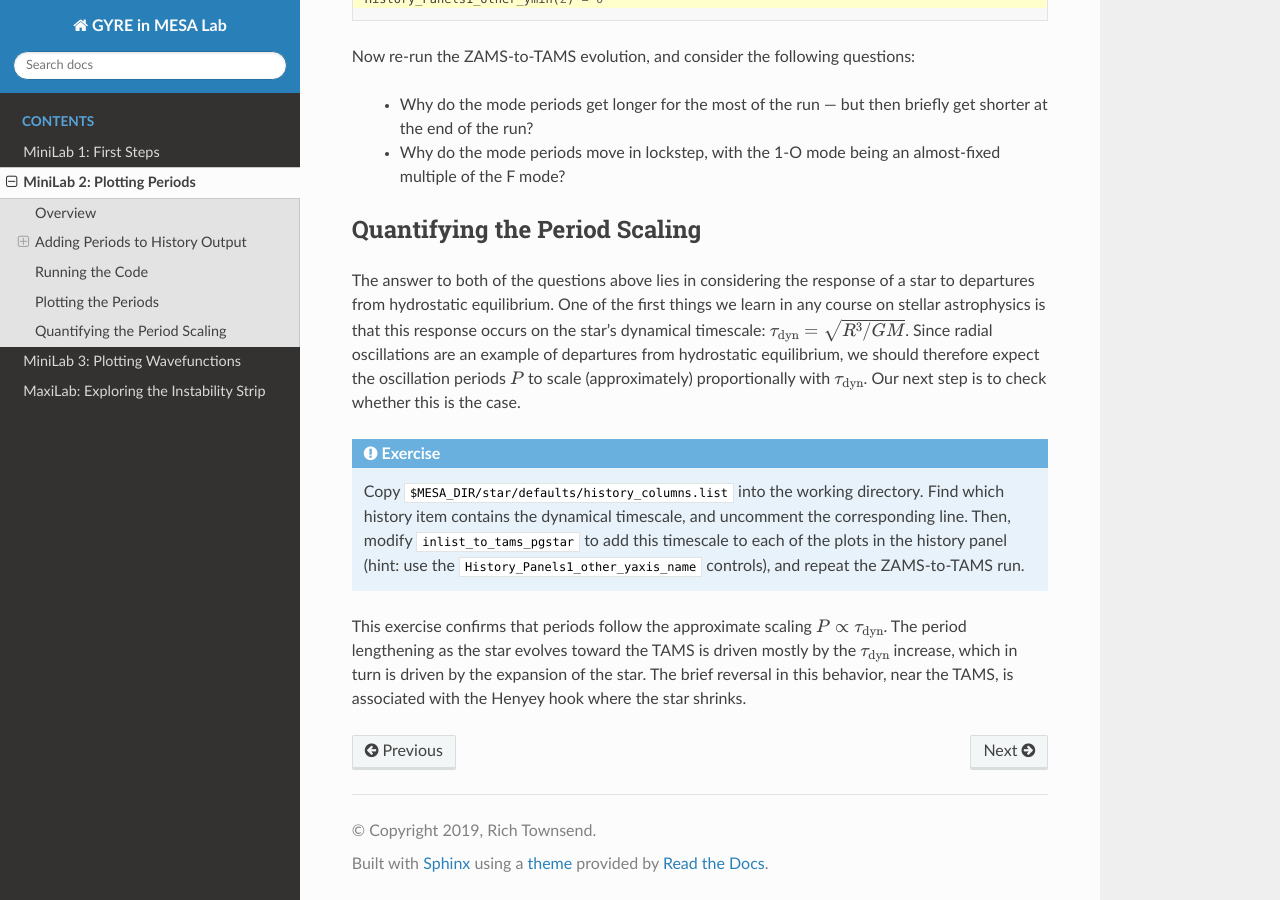
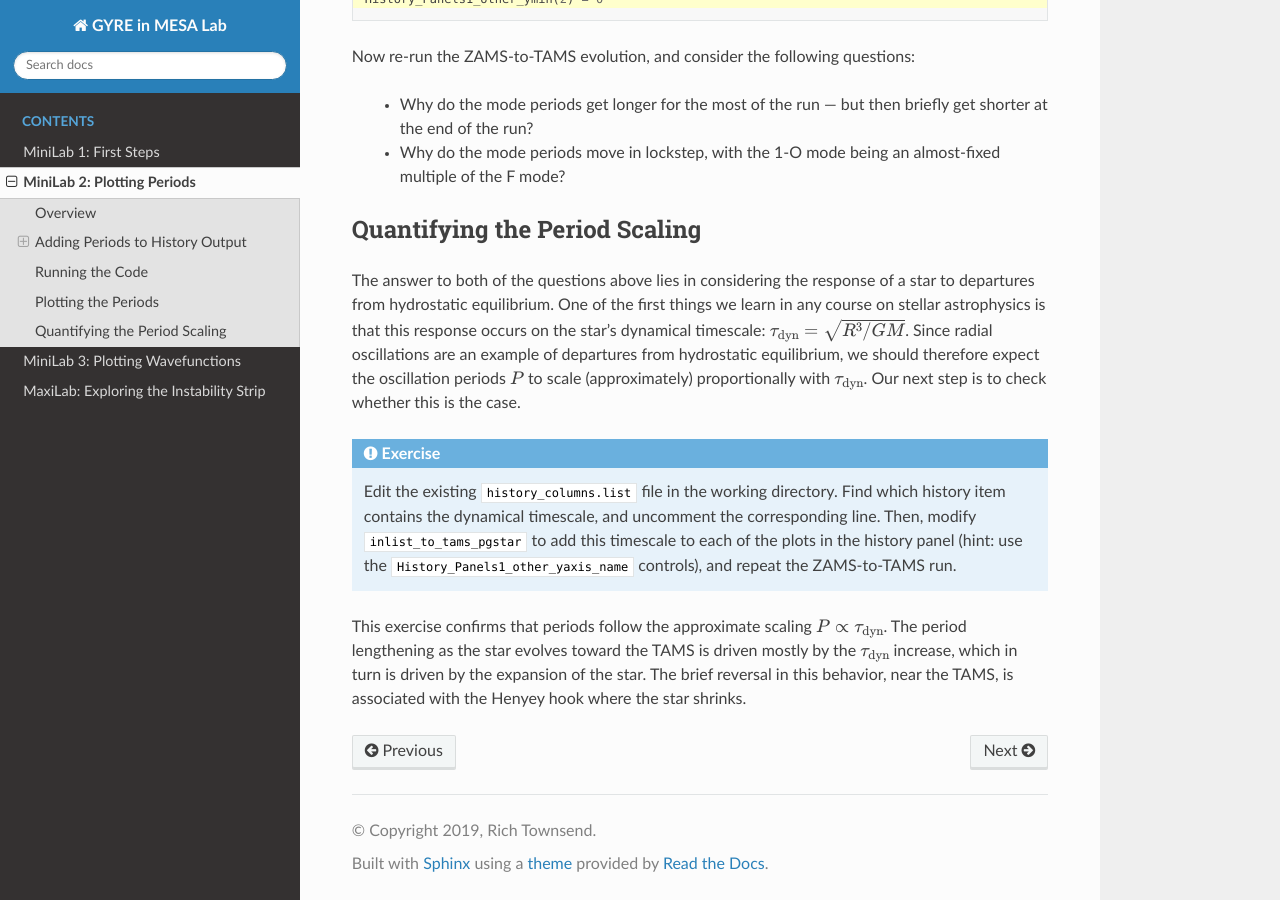
Before and after one commit to rhdtownsend/mesa-summer-school-2019, a Sphinx documentation site: the page built from source/minilab-2.rst, in a window 1280 px wide and 900 px high, scrolled down 3664 px. Built offline with Sphinx 7.4.7 and the Read the Docs theme 2.0.0, drawn with Linux system fonts in a browser that asks for light colours.

Commit message:
Modified to reflect the fact that history_columns.list is now supplied in the working dirs

```diff
--- a/source/minilab-2.rst
+++ b/source/minilab-2.rst
@@ -233,8 +233,8 @@ step is to check whether this is the case.
 
 .. admonition:: Exercise
 
-   Copy ``$MESA_DIR/star/defaults/history_columns.list`` into the
-   working directory. Find which history item contains the dynamical
+   Edit the existing ``history_columns.list`` file in the working
+   directory. Find which history item contains the dynamical
    timescale, and uncomment the corresponding line. Then, modify
    ``inlist_to_tams_pgstar`` to add this timescale to each of the
    plots in the history panel (hint: use the
```
